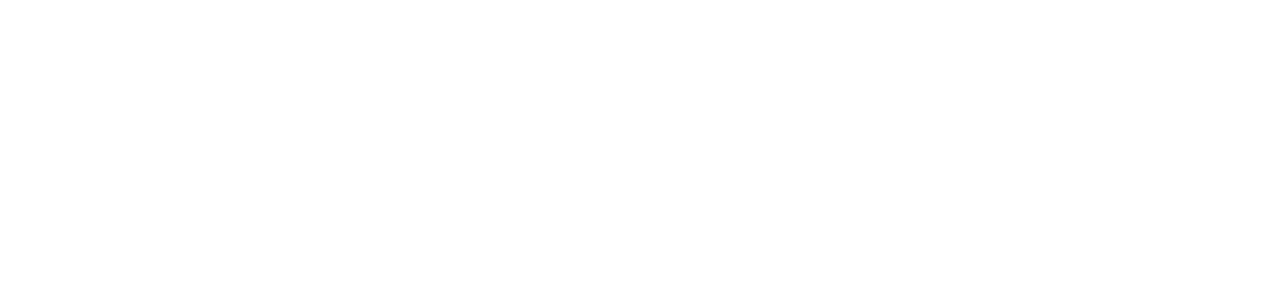
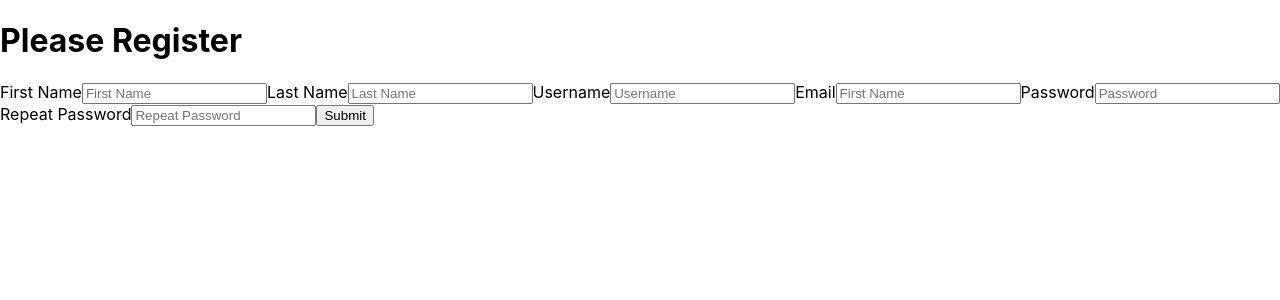
Before and after one commit to shaunM12/farmers-bureau, a React (Create React App) app in the folder frontend/: page /registration in a window 1280 px wide. Before the commit this address had no page. Shown: the top 300 px of the page. Built offline with nearby package versions, Linux system fonts and the light colour scheme.

Commit message:
created a new component ufor registration using formik

```diff
--- a/frontend/src/components/AppBar.js
+++ b/frontend/src/components/AppBar.js
@@ -13,6 +13,7 @@
 import MenuItem from '@mui/material/MenuItem';
 import AdbIcon from '@mui/icons-material/Adb';
 import Register from './Register'
+import Registration from './Registration'
 import Home from './Home'
 import {Link } from 'react-router-dom'
 
@@ -93,6 +94,11 @@
 
                     <MenuItem key={"register"} onClick={handleCloseNavMenu}>
                     <Link to='/register'>Register</Link>
+
+                    </MenuItem>
+                    <MenuItem key={"registration"} onClick={handleCloseNavMenu}>
+                    <Link to='/registration'>Registration</Link>
+
                     </MenuItem>
 
                 </Menu>
--- a/frontend/src/components/Navbar.js
+++ b/frontend/src/components/Navbar.js
@@ -10,6 +10,7 @@
         <nav style={{ borderBottom: 'solid 1px', paddingBottom: '1rem',}} >
 
         <Link to="/register">Register</Link>
+        <Link to="/registration">Registration</Link>
         </nav>
         <Outlet />
         </div>
--- /dev/null
+++ b/frontend/src/components/Registration.js
@@ -0,0 +1,83 @@
+import React from "react";
+import { Formik, Field, Form, ErrorMessage, useField } from "formik";
+import * as Yup from "yup";
+
+const RegisterInputs = ({ label, ...props }) => {
+  const [field, meta] = useField(props);
+  return (
+    <>
+      <label htmlFor={props.id || props.name}>{label}</label>
+      <input {...field} {...props} />
+      {meta.touched && meta.error ? <div>{meta.error}</div> : null}
+    </>
+  );
+};
+const registrationSchema = Yup.object().shape({
+  firstName: Yup.string().required("Required"),
+  lastName: Yup.string().required("Required"),
+  username: Yup.string().required("Required"),
+  email: Yup.string().email("Invalid email address").required("Required"),
+  password: Yup.string()
+    .min(5, "Must be more than 5 characters")
+    .max(30, "Must be less than 30")
+    .required("Required"),
+  repeatPassword: Yup.string()
+    .required("Required")
+    .oneOf([Yup.ref("password"), null], "Passwords must Match"),
+});
+export default function Registration() {
+  return (
+    <div>
+      <h1>Please Register</h1>
+      <Formik
+        initialValues={{
+          firstName: "",
+          lastName: "",
+          username: "",
+          email: "",
+          password: "",
+          repeatPassword: "",
+        }}
+        validationSchema={registrationSchema}
+        onSubmit={(values, { setSubmitting }) => {
+          setTimeout(() => {
+            alert(JSON.stringify(values, null, 2));
+            setSubmitting(false);
+          });
+        }}
+      >
+          {({errors, touched }) => (
+        <Form>
+          <label htmlFor="firstName">First Name</label>
+          <Field id="firstName" name="firstName" placeholder="First Name" />
+          {errors.firstName && touched.firstName ? (
+              <div>{errors.firstName}</div>
+          ) : null}
+          <label htmlFor="lastName">Last Name</label>
+          <Field id="lastName" name="lastName" placeholder="Last Name" />
+          {errors.lastName && touched.lastName ? (<div>{errors.lastName}</div>) : null}
+          <label htmlFor="username">Username</label>
+          <Field id="username" name="username" placeholder="Username" />
+          {errors.username && touched.username ? (<div>{errors.username}</div>) : null}
+          <label htmlFor="email">Email</label>
+          <Field id="email" name="email" placeholder="First Name" />
+          {errors.email && touched.email ? (<div>{errors.email}</div>) : null}
+          <label htmlFor="password">Password</label>
+          <Field id="password" name="password" placeholder="Password" />
+          {errors.password && touched.password ? (<div>{errors.password}</div>) : null}
+          <label htmlFor="repeatPassword">Repeat Password</label>
+          <Field
+            id="repeatPassword"
+            name="repeatPassword"
+            placeholder="Repeat Password"
+          />
+          {errors.repeatPassword && touched.repeatPassword ? (<div>{errors.repeatPassword}</div>) : null}
+
+          <button type="submit">Submit</button>
+        </Form>
+
+          )}
+      </Formik>
+    </div>
+  );
+}
--- a/frontend/src/index.js
+++ b/frontend/src/index.js
@@ -4,6 +4,7 @@
 import App from './App';
 import { BrowserRouter, Routes, Route } from 'react-router-dom'
 import Register from './components/Register'
+import Registration from './components/Registration'
 
 import reportWebVitals from './reportWebVitals';
 
@@ -13,6 +14,7 @@
   <Routes>
     <Route path="/" element={<App />} />
     <Route path="register" element={<Register />} />
+    <Route path="registration" element={<Registration />} />
 
   </Routes>
 
```
Also changed, not shown: frontend/src/components/Signup.js (deleted).
